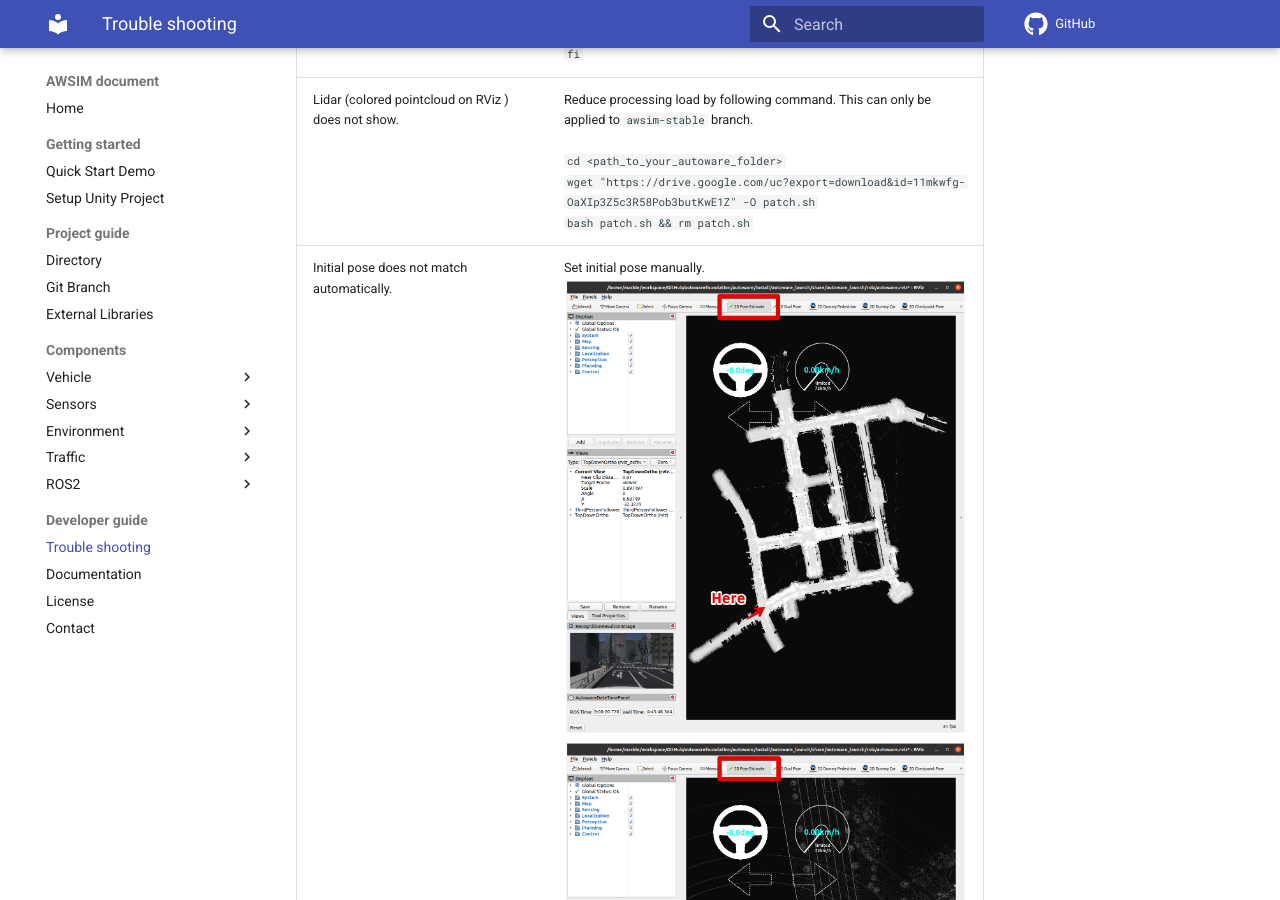
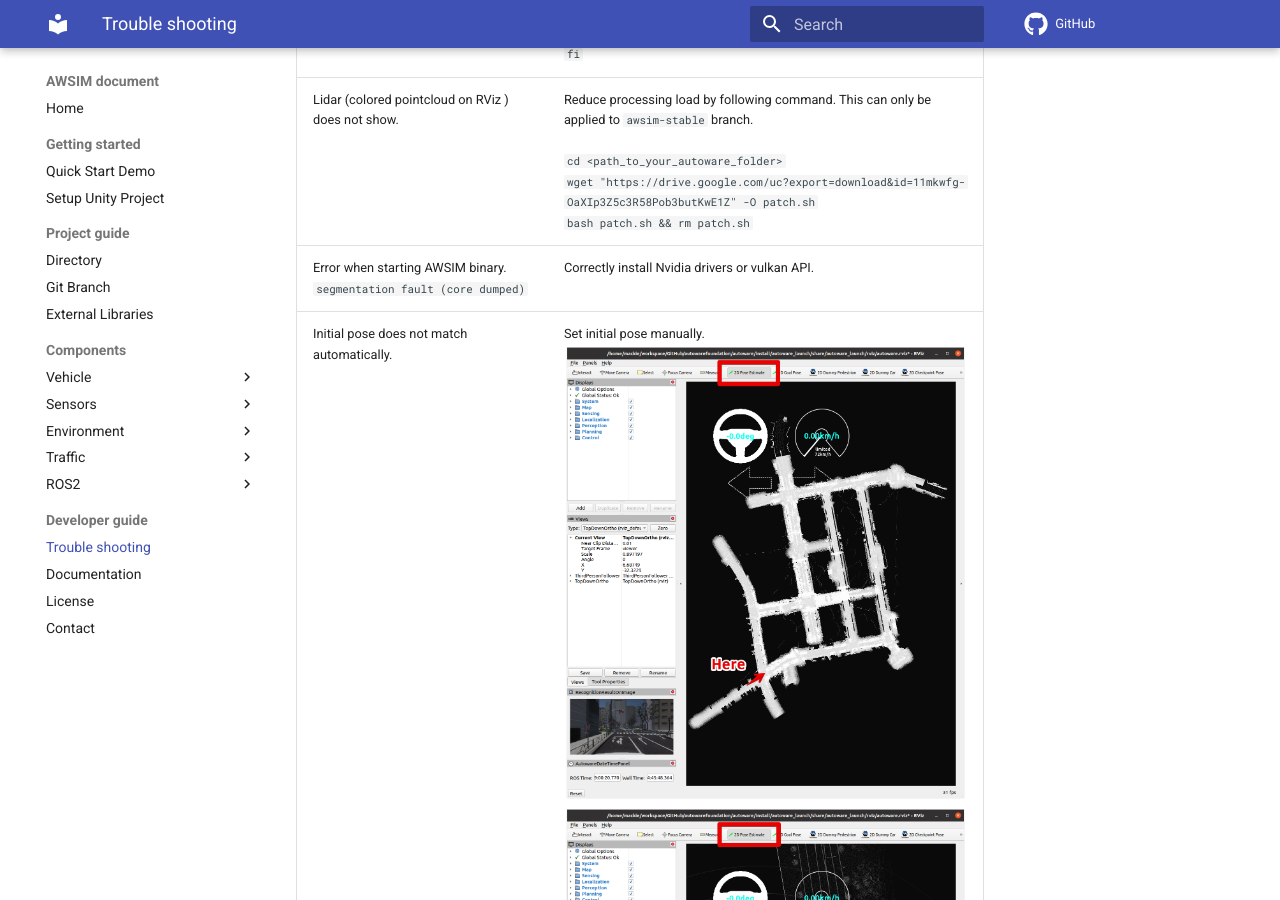
Before and after one commit to OptiVerse-Technology-Ltd/AWSIM, an MkDocs documentation site: the page built from docs/DeveloperGuide/TroubleShooting/index.md, in a window 1280 px wide and 900 px high, scrolled down 769 px. Built offline with MkDocs 1.6.1 and Material for MkDocs 9.7.7, drawn with Linux system fonts in a browser that asks for light colours; comment, search, counter and statistics services are not loaded.

Commit message:
add trouble shoot

```diff
--- a/docs/DeveloperGuide/TroubleShooting/index.md
+++ b/docs/DeveloperGuide/TroubleShooting/index.md
@@ -9,4 +9,5 @@
 |self-driving stops in the middle of the road.|Maybe bad map data (PointCloud, VectorMap, fbx)6|
 |Connecting AWSIM and Autoware results in bad network|Make ros local host-only. Include the following in the .bashrc (The password will be requested at terminal startup after OS startup.) <br><br> `export ROS_LOCALHOST_ONLY=1`<br>`export RMW_IMPLEMENTATION=rmw_cyclonedds_cpp`<br><br>`if [ ! -e /tmp/cycloneDDS_configured ]; then`<br>`sudo sysctl -w net.core.rmem_max=2147483647`<br>`sudo ip link set lo multicast on`<br>`touch /tmp/cycloneDDS_configured`<br>`fi`|
 |Lidar (colored pointcloud on RViz ) does not show. |Reduce processing load by following command. This can only be applied to `awsim-stable` branch. <br><br> `cd <path_to_your_autoware_folder>`<br>`wget "https://drive.google.com/uc?export=download&id=11mkwfg-OaXIp3Z5c3R58Pob3butKwE1Z" -O patch.sh`<br>`bash patch.sh && rm patch.sh`|
+|Error when starting AWSIM binary. `segmentation fault (core dumped)`|Correctly install Nvidia drivers or vulkan API.|
 |Initial pose does not match automatically. |Set initial pose manually. <br>![](Image_Initial_0.png)<br>![](Image_Initial_1.png)|
```
